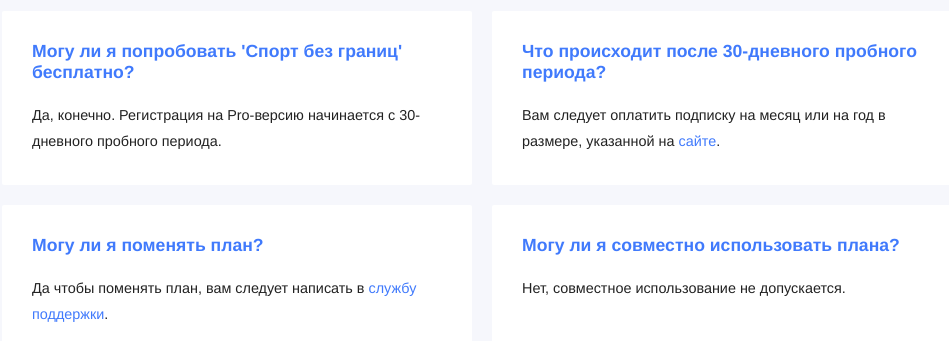
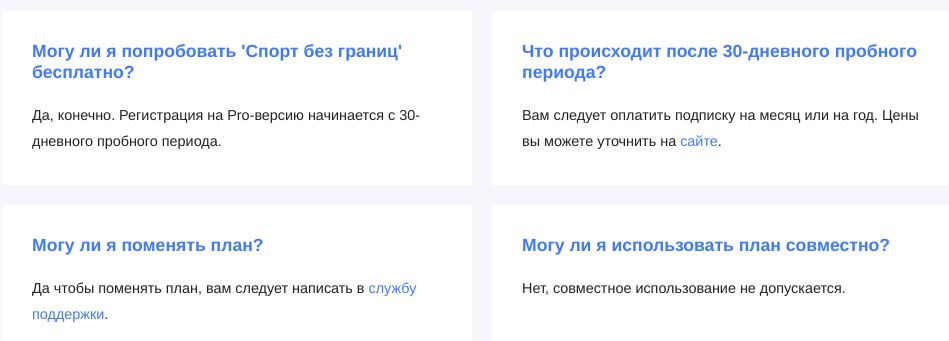
Before and after one commit to RakhimyanTim/adroholic.github.io, a Jekyll site: the page built from pages/pricing.html, in a window 1280 px wide and 900 px high, scrolled down 901 px. Shown: the part 153-494 px from the top of the window, without its empty margins (158-1107 px from the left). Built offline with Jekyll 4.4.1, drawn with Linux system fonts in a browser that asks for light colours; some web fonts are replaced.

Commit message:
Update pricing.html

```diff
--- a/pages/pricing.html
+++ b/pages/pricing.html
@@ -24,11 +24,11 @@
 	<ul class="cards">
 		{% include components/pricing/faq.html q="Могу ли я попробовать 'Спорт без границ' бесплатно?" a="Да, конечно. Регистрация на Pro-версию начинается с 30-дневного пробного периода." %}
 
-		{% include components/pricing/faq.html q="Что происходит после 30-дневного пробного периода?" a="Вам следует оплатить подписку на месяц или на год в размере, указанной на <a href='https://pullnfit.ru/pricing/'>сайте</a>." %}
+		{% include components/pricing/faq.html q="Что происходит после 30-дневного пробного периода?" a="Вам следует оплатить подписку на месяц или на год. Цены вы можете уточнить на <a href='https://pullnfit.ru/pricing/'>сайте</a>." %}
 
 		{% include components/pricing/faq.html q="Могу ли я поменять план?" a="Да чтобы поменять план, вам следует написать в <a href='mailto:walkingstartup@gmail.com'>службу поддержки</a>." %}
 
-		{% include components/pricing/faq.html q="Могу ли я совместно использовать плана?" a="Нет, совместное использование не допускается." %}
+		{% include components/pricing/faq.html q="Могу ли я использовать план совместно?" a="Нет, совместное использование не допускается." %}
 
 		{% include components/pricing/faq.html q="How am I billed when adding new users?" a="CloudCannon adds a prorated charge (or refund when removing a user) to your next invoice. For example, if your team is on the <strong>Basic</strong> plan, it costs $25 per user per month. You add a new team member 10 days into your billing period and there are 20 remaining days in the month. The per-day cost for each user is $25 &divide; 30, so we add on $16.66 ($25 &divide; 30 days &times; 20 days) to your next invoice." %}
 
```
